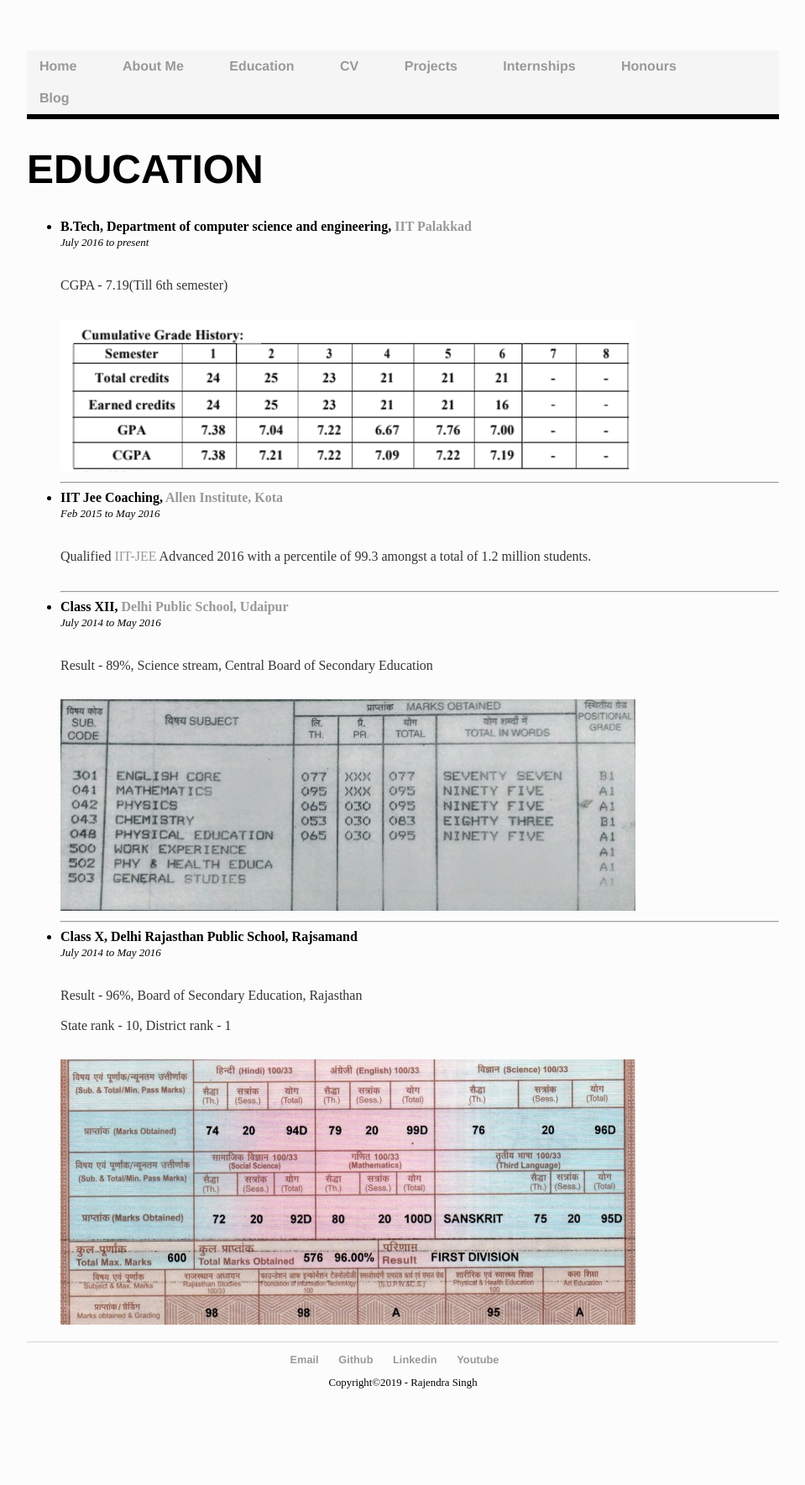
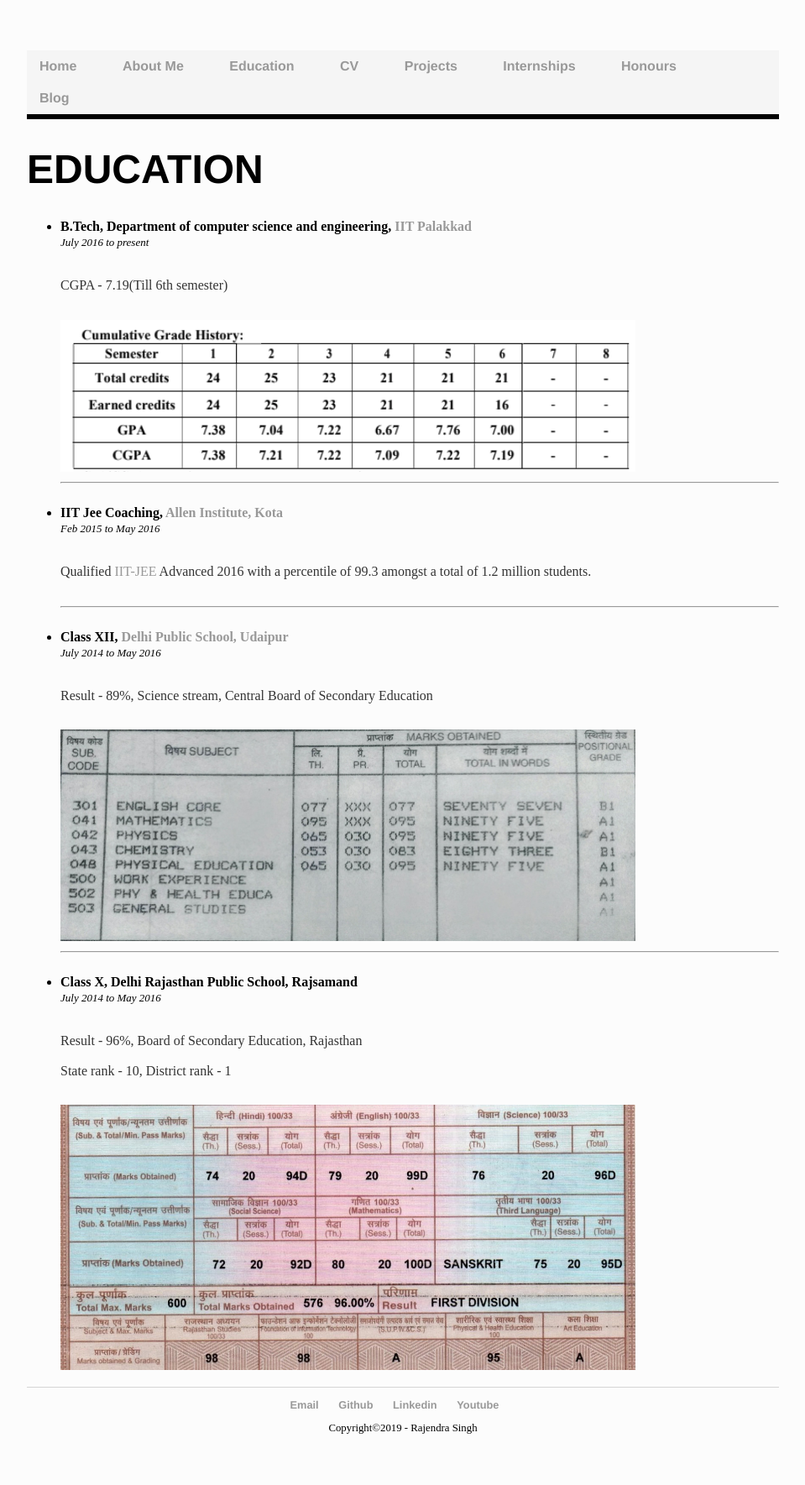
Before and after one commit to iamrajee/iamrajee.github.io, a Jekyll site: the page built from education/index.html, in a window 1280 px wide. Shown: the whole page at 84% size, without its empty margins (160-1119 px from the left). Built offline with Jekyll 4.4.1, drawn with Linux system fonts in a browser that asks for light colours; before the commit the page ends 1715 px from its top, so only the background shows below that.

Commit message:
Update index.html

```diff
--- a/education/index.html
+++ b/education/index.html
@@ -9,18 +9,18 @@ title: EDUCATION
 		<font size="2"><em>July 2016 to present</em></font>
 		<p><font size="3">CGPA - 7.19(Till 6th semester)</font></p>
 		<img src="images/btechgrade.png" style='height: 80%; width: 80%; object-fit: contain'/>
-		<hr/>
+		<hr/><br/>
 
 		<b><li>IIT Jee Coaching, <a href="tps://www.allen.ac.in">Allen Institute, Kota</a></li></b>
 		<font size="2"><em>Feb 2015 to May 2016</em></font>
 		<p><font size="3">Qualified <a href="https://en.wikipedia.org/wiki/Joint_Entrance_Examination">IIT-JEE</a> Advanced 2016 with a percentile of 99.3 amongst a total of 1.2 million students.</font></p>
-    		<hr/>
+    		<hr/><br/>
 
     		<b><li>Class XII, <a href="http://www.dpsudaipur.com/ProgramFiles/Login/HomePage.aspx">Delhi Public School, Udaipur</a></li></b>
 		<font size="2"><em>July 2014 to May 2016</em></font>
 		<p><font size="3">Result - 89%, Science stream, Central Board of Secondary Education</font></p>
 		<img src="images/12small.jpg" style='height: 80%; width: 80%; object-fit: contain'/>
-    		<hr/>
+    		<hr/><br/>
 
     		<b><li>Class X, Delhi Rajasthan Public School, Rajsamand</li></b>
 		<font size="2"><em>July 2014 to May 2016</em></font>
```
